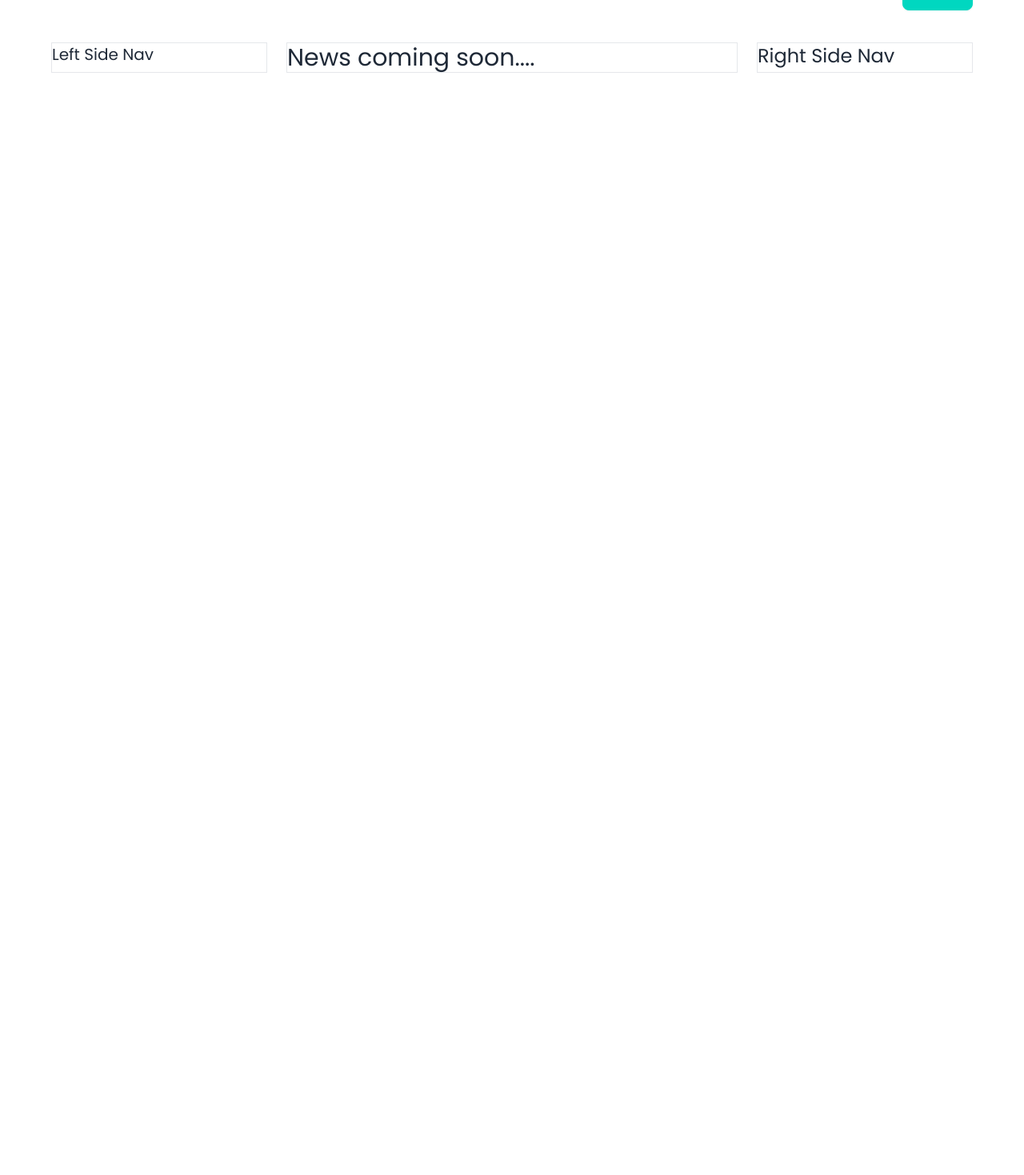
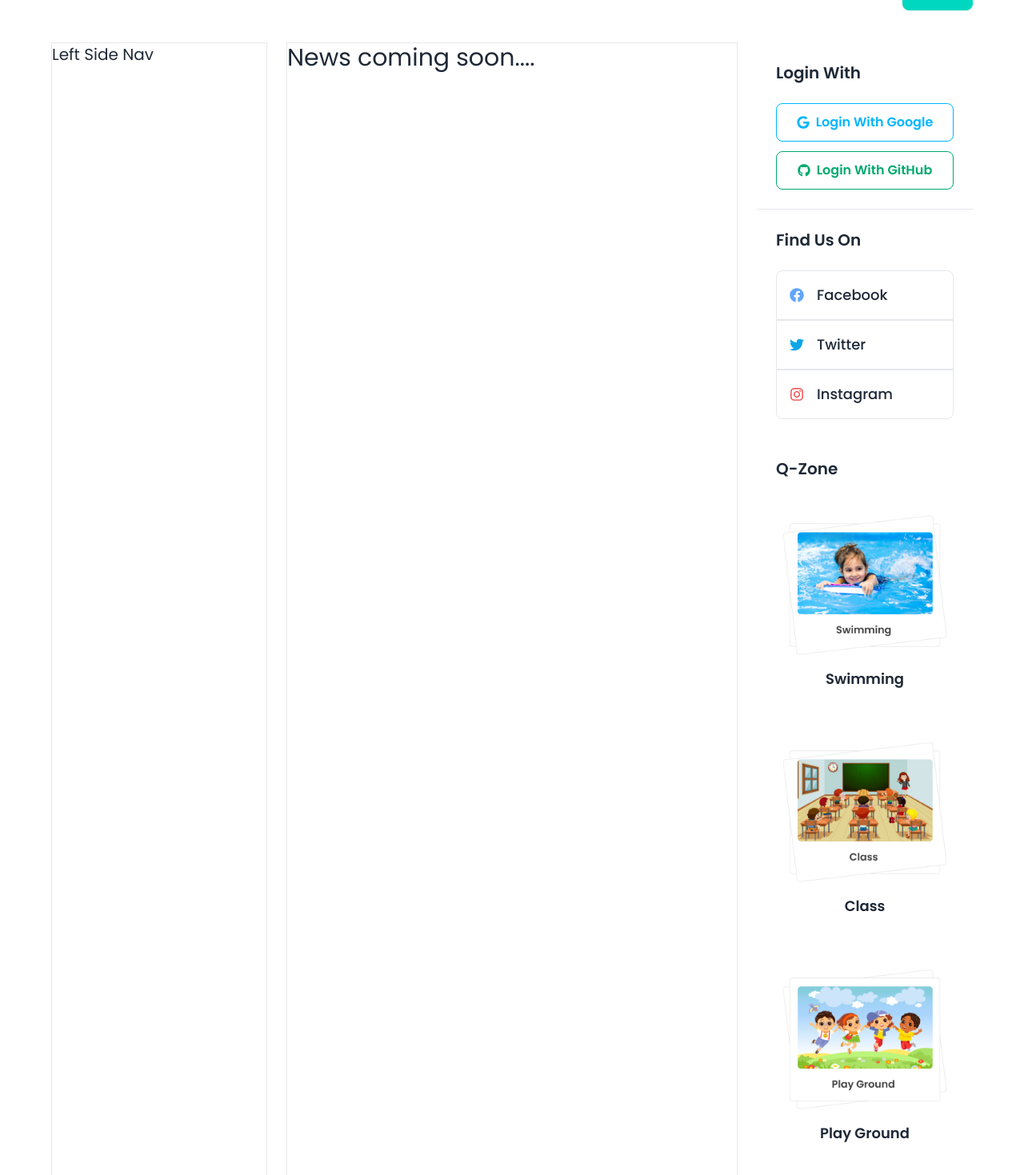
Before and after one commit to sumondas2001/react-dragon-news-auth, a React (Vite) app: page / in a window 1280 px wide. Shown: the part 301-1770 px from the top of the page at 80% size. Before the commit the page ends 800 px from the top, so only its background shows below. Built offline with nearby package versions, Linux system fonts and the light colour scheme.

Commit message:
Right site Nav bar login section,social media linkl q-zone  completed

```diff
--- a/package.json
+++ b/package.json
@@ -17,6 +17,7 @@
     "react": "^18.3.1",
     "react-dom": "^18.3.1",
     "react-fast-marquee": "^1.6.5",
+    "react-icons": "^5.3.0",
     "react-router-dom": "^6.26.1",
     "sort-by": "^1.2.0"
   },
--- a/src/pages/Home/Home.jsx
+++ b/src/pages/Home/Home.jsx
@@ -18,7 +18,7 @@ const Home = () => {
                     <div className="col-span-2 border">
                          <h1 className="text-3xl">News coming soon....</h1>
                     </div>
-                    <div className="border">
+                    <div className="">
                          <RightSideNav></RightSideNav>
                     </div>
                </div>
--- a/src/pages/Shared/RightSideNav/RightSideNav.jsx
+++ b/src/pages/Shared/RightSideNav/RightSideNav.jsx
@@ -1,9 +1,57 @@
+import { FaGoogle, FaGithub, FaFacebook, FaTwitter, FaInstagram } from "react-icons/fa";
 
+import qZoneImg1 from "../../../assets/qZone1.png";
+import qZoneImg2 from "../../../assets/qZone2.png";
+import qZoneImg3 from "../../../assets/qZone3.png";
 
 const RightSideNav = () => {
      return (
           <div>
-               <h1 className="text-2xl">Right Side Nav</h1>
+               <div className="p-6 ">
+                    <h1 className="text-xl mb-6 font-semibold">Login With</h1>
+                    <button className="flex gap-2 mb-3 items-center w-full btn btn-outline btn-info text-base">
+                         <FaGoogle></FaGoogle>
+                         Login With Google
+                    </button>
+                    <button className="flex gap-2 items-center w-full btn btn-outline btn-success text-base">
+                         <FaGithub></FaGithub>
+                         Login With GitHub
+                    </button>
+               </div>
+               <hr />
+               <div className="p-6 ">
+                    <h1 className="text-xl mb-6 font-semibold">Find Us On</h1>
+                    <a className="flex gap-4 items-center border p-4 text-lg font-medium rounded-t-lg" href="">
+                         <FaFacebook className="text-blue-400"></FaFacebook>
+                         Facebook
+                    </a>
+                    <a className="flex gap-4 items-center border p-4 text-lg font-medium rounded-rl" href="">
+                         <FaTwitter className="text-sky-500"></FaTwitter>
+                         Twitter
+                    </a>
+                    <a className="flex gap-4 items-center border p-4 text-lg font-medium rounded-b-lg" href="">
+                         <FaInstagram className="text-red-500"></FaInstagram>
+                         Instagram
+                    </a>
+               </div>
+               <div className="p-6 ">
+                    <h1 className="text-xl mb-7 font-semibold">Q-Zone</h1>
+                    <div className="px-2 py-4 ">
+
+                         <img src={qZoneImg1} alt="" />
+                         <h1 className="text-lg font-semibold mt-4 text-center mb-8">Swimming</h1>
+                    </div>
+                    <div className="px-2 py-4">
+
+                         <img src={qZoneImg2} alt="" />
+                         <h1 className="text-lg font-semibold mt-4 mb-8 text-center">Class</h1>
+                    </div>
+                    <div className="px-2 py-4">
+
+                         <img src={qZoneImg3} alt="" />
+                         <h1 className="text-lg font-semibold mt-4  mb-8 text-center">Play Ground</h1>
+                    </div>
+               </div>
           </div>
      );
 };
```
Also changed, not shown: 1 other file (tests, documents, lock files or other folders).
